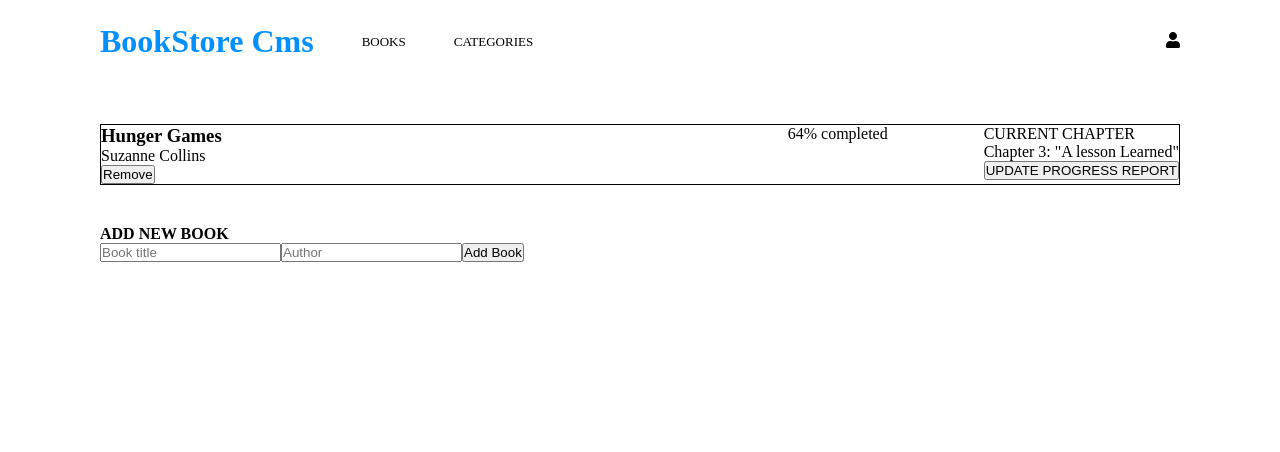
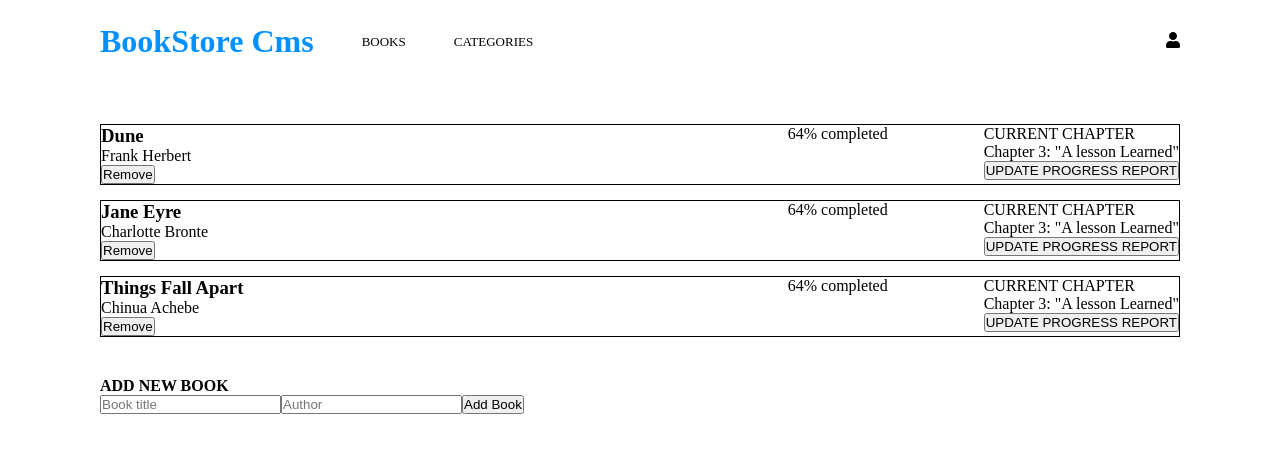
Before and after one commit to over-geek/BookStore, a React (Create React App) app: page / in a window 1280 px wide. Shown: the top 452 px of the page. Built offline with nearby package versions, Linux system fonts and the light colour scheme.

Commit message:
Render books displayed from slice and add dispatch actions

```diff
--- a/src/pages/BooksPage.js
+++ b/src/pages/BooksPage.js
@@ -1,45 +1,31 @@
-import { useState } from 'react';
-import { v4 as uuidv4 } from 'uuid';
+import React from 'react';
+import { useDispatch, useSelector } from 'react-redux';
 import Book from '../components/Books/Book';
+import Form from '../components/Form/Form';
+import { removeBookItem } from '../redux/books/booksSlice';
 import './BooksPage.css';
-import Form from '../components/Form/Form';
 
-function BooksPage() {
-  const [books, setBooks] = useState([
-    {
-      id: uuidv4(),
-      title: 'Hunger Games',
-      author: 'Suzanne Collins',
-    },
-  ]);
-  const addBook = (title, author) => {
-    const newBook = {
-      id: uuidv4(),
-      title,
-      author,
-    };
-    setBooks([...books, newBook]);
-  };
+const BooksPage = () => {
+  const books = useSelector((state) => state.booksSlice.books);
+  const dispatch = useDispatch();
 
-  const delBook = (id) => {
-    setBooks([
-      ...books.filter((book) => book.id !== id),
-    ]);
+  const handleRemoveBook = (id) => {
+    dispatch(removeBookItem(id));
   };
 
   return (
     <div className="books-section">
       <div className="books-container">
         {books.map((book) => (
-          <Book key={book.id} book={book} delBook={delBook} />
+          <Book key={book.item_id} book={book} onClick={() => handleRemoveBook(book.item_id)} />
         ))}
       </div>
       <div>
         <h4>ADD NEW BOOK</h4>
-        <Form addBook={addBook} />
+        <Form />
       </div>
     </div>
   );
-}
+};
 
 export default BooksPage;
```
